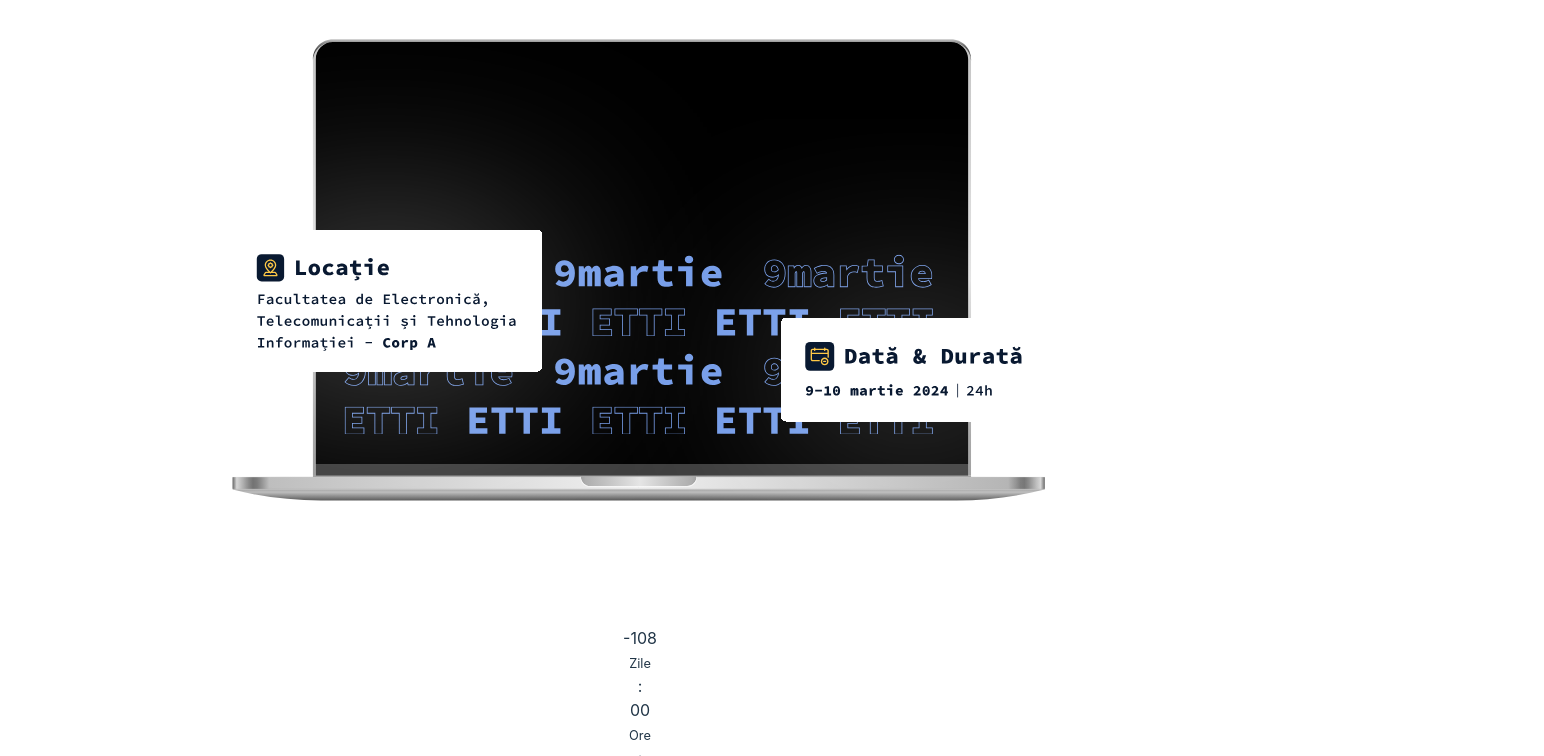
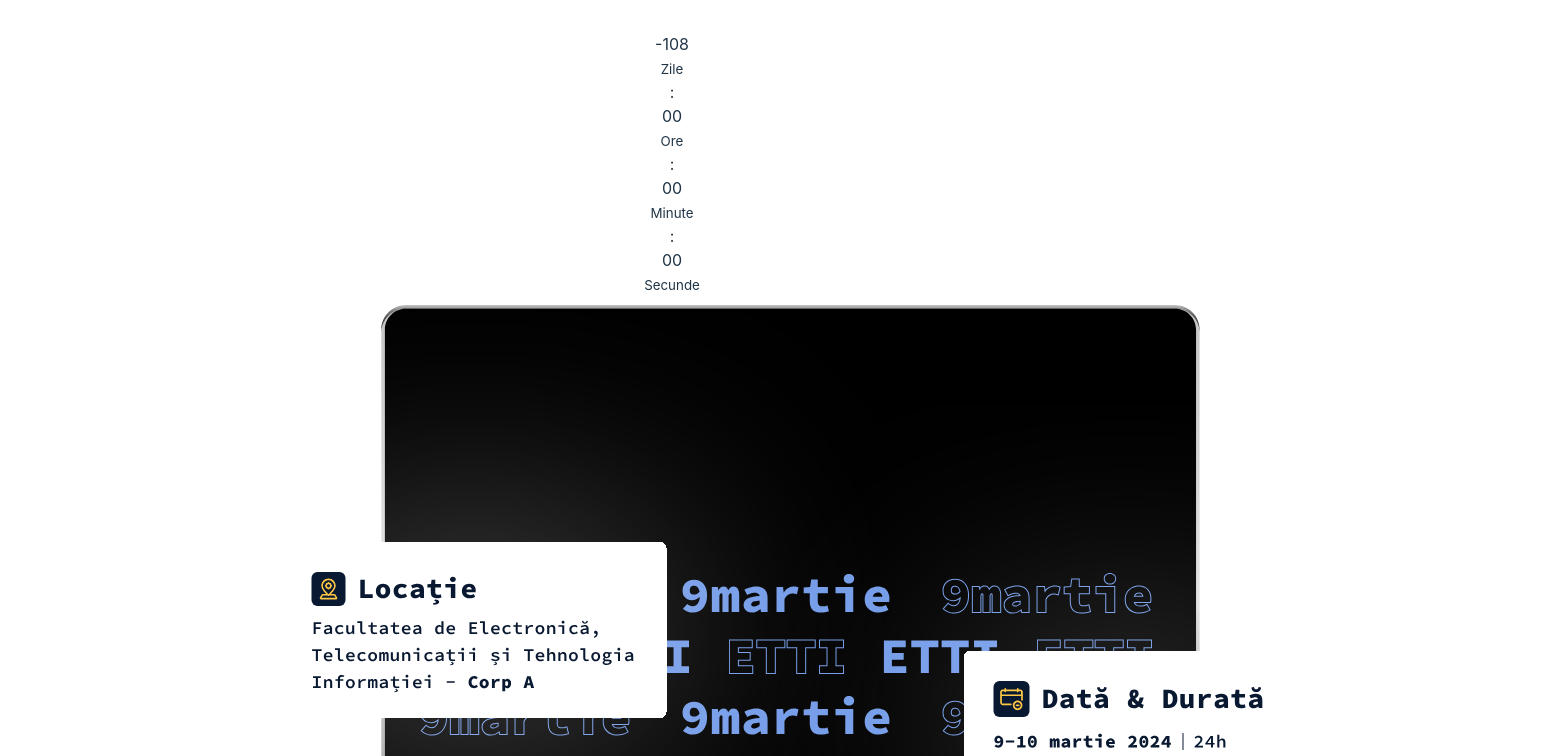
Before and after one commit to ConducereIT/ElectronVariantaFinala, a React (Vite) app in the folder client/: page / in a window 1280 px wide. Shown: the top 756 px of the page, 1544 px wide, since content can reach past the window. Built offline with nearby package versions, Linux system fonts and the light colour scheme.

Commit message:
Doamne Ajuta

```diff
--- a/client/src/views/Home.view.tsx
+++ b/client/src/views/Home.view.tsx
@@ -6,8 +6,8 @@ const Home = () => {
     return (
         <React.Fragment>
            <div className="h-full w-full">
+               <Countdow numarMinute={10}/>
                <img className="md:mt-96 scale-150" src={LaptopSVG} alt=""/>
-               <Countdow numarMinute={10}/>
            </div>
         </React.Fragment>
     )
```
Also changed, not shown: client/package.json (+3 -10 lines), package.json (deleted, +0 -8 lines), 2 other files (tests, documents, lock files or other folders).
